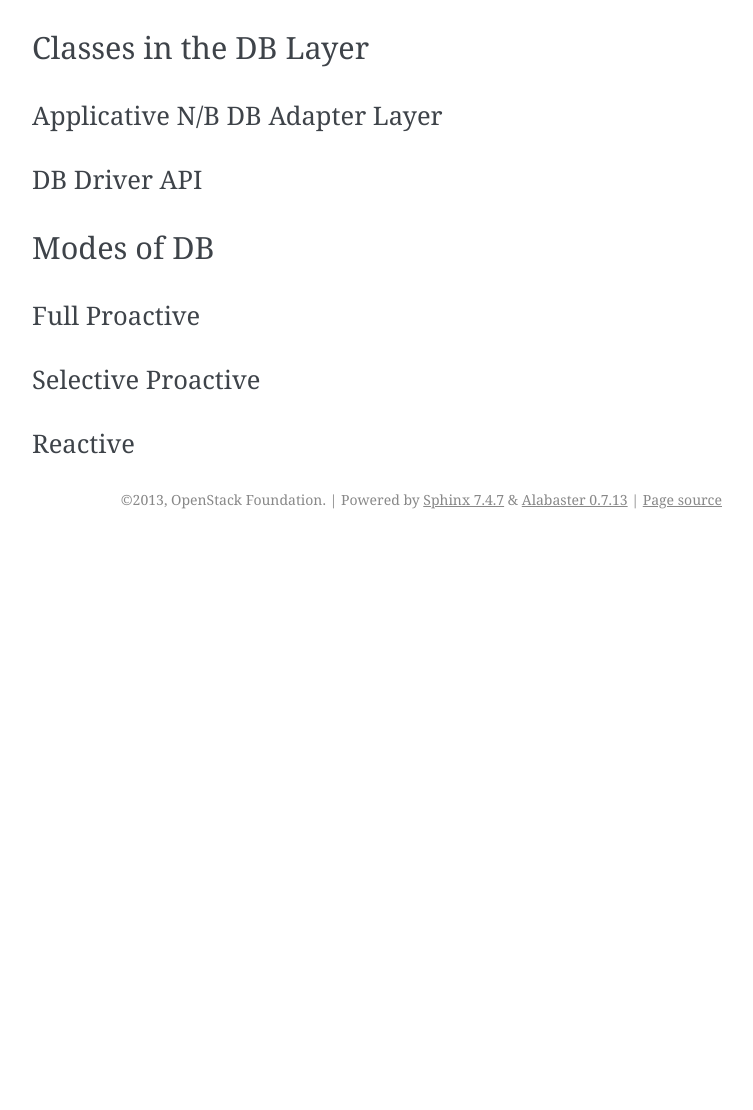
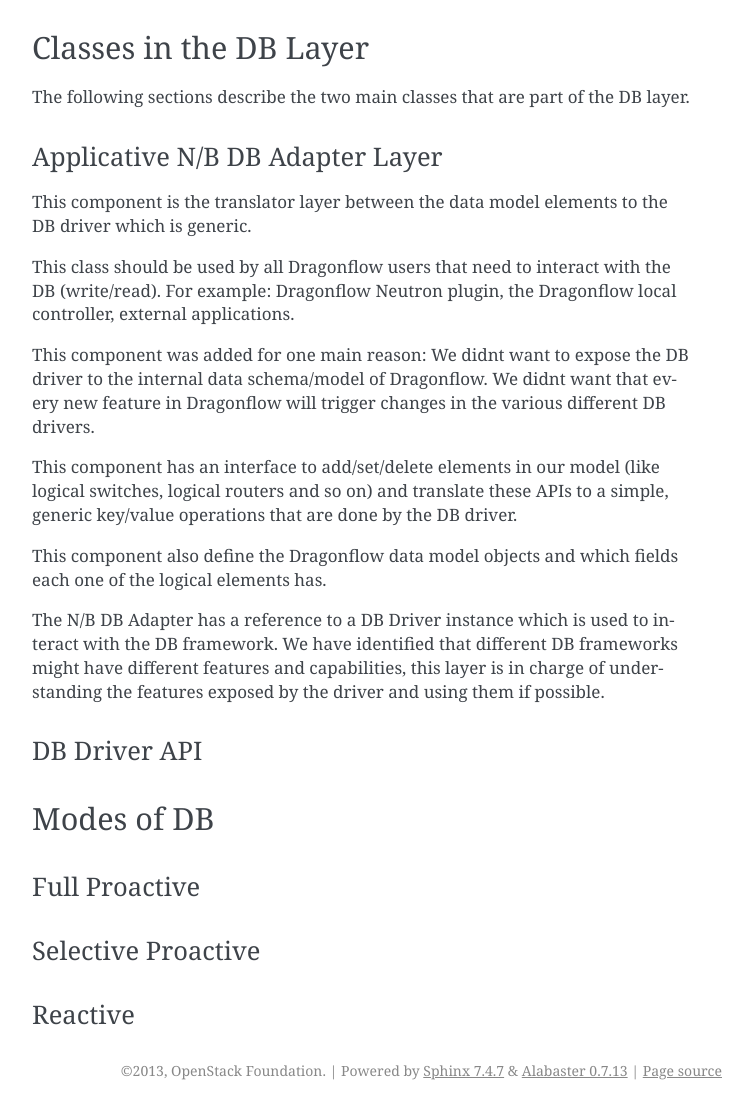
Before and after one commit to openstack-archive/dragonflow, a Sphinx documentation site: the page built from doc/source/pluggable_db.rst, in a window 1280 px wide and 1400 px high, scrolled down 872 px, cut to the strip 290-1400 px from the top of the window. Shown: the whole strip, without its empty margins (388-1141 px from the left). Built offline with Sphinx 7.4.7, drawn with Linux system fonts in a browser that asks for light colours; before the commit the page ends 1701 px from its top, so only the background shows below that.

Commit message:
Add description for applicative adapter DB layer
Add another section in the pluggable DB layer documentation
that describe the applicative adapter layer.

Change-Id: Ic6b24dd12febd2f7e5029d5cf443040f22226b9b

```diff
--- a/doc/source/pluggable_db.rst
+++ b/doc/source/pluggable_db.rst
@@ -33,8 +33,37 @@ currently supported DB frameworks:
 Classes in the DB Layer
 ========================
 
+The following sections describe the two main classes that are part of the
+DB layer.
+
 Applicative N/B DB Adapter Layer
 ----------------------------------
+This component is the translator layer between the data model elements
+to the DB driver which is generic.
+
+This class should be used by all Dragonflow users that need to interact
+with the DB (write/read).
+For example: Dragonflow Neutron plugin, the Dragonflow local controller, external applications.
+
+This component was added for one main reason:
+We didnt want to expose the DB driver to the internal data schema/model of
+Dragonflow.
+We didnt want that every new feature in Dragonflow will trigger changes in the various
+different DB drivers.
+
+This component has an interface to add/set/delete elements in our model (like logical
+switches, logical routers and so on) and translate these APIs to a simple, generic
+key/value operations that are done by the DB driver.
+
+This component also define the Dragonflow data model objects and which fields each
+one of the logical elements has.
+
+The N/B DB Adapter has a reference to a DB Driver instance which is used to interact
+with the DB framework.
+We have identified that different DB frameworks might have different features and
+capabilities, this layer is in charge of understanding the features exposed by the driver
+and using them if possible.
+
 
 DB Driver API
 --------------
```
